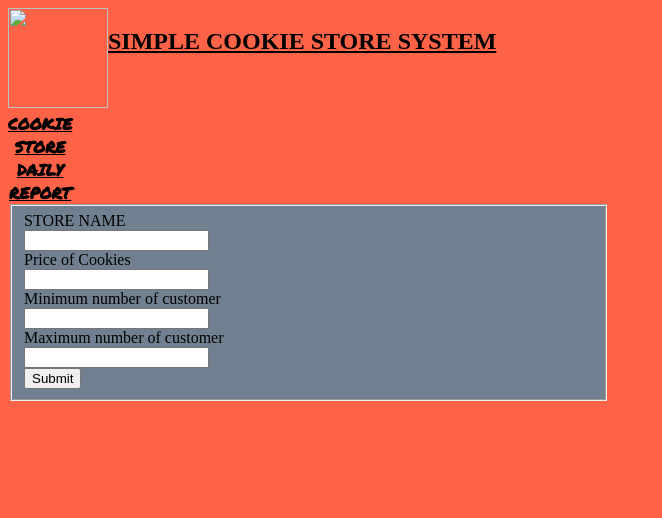
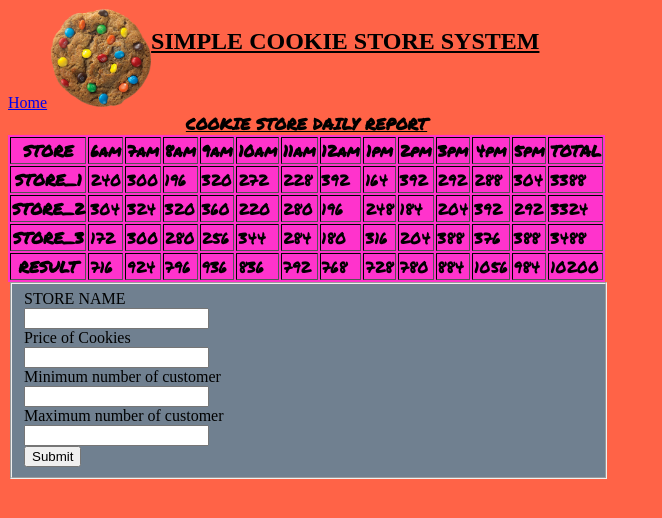
Before and after one commit to ayaleneh/cookie_progress, a plain HTML site: page html/index.html in a window 1280 px wide. Shown: the whole page, without its empty margins (0-662 px from the left). Drawn offline with Linux system fonts and the light colour scheme; files that its build step writes are made by us from their sources.

Commit message:
adding file to new branch

```diff
--- a/css/link2.1.css
+++ b/css/link2.1.css
@@ -1,5 +1,5 @@
 .whole{
-  background-image: url("an.jpg");
+  background-image: url("../img/an.jpg");
   align-content: center;
   text-indent: 1.5%;
   color: white
--- /dev/null
+++ b/css/main.css
@@ -0,0 +1,36 @@
+body{
+  background-color: tomato
+}
+#image1{
+  width: 100px;
+  height: 100px;
+}
+h2{
+  float: right;
+}
+#section1{
+  display: inline-block;
+}
+table{
+  border: 10px black;
+  font-family: 'Permanent Marker', cursive;
+}
+tbody tr:nth-child(odd) {
+  background-color: #ff33cc;
+}
+
+tbody tr:nth-child(even) {
+  background-color: #e495e4;
+}
+
+tbody tr {
+  background-color: cadetblue;
+}
+
+table {
+  background-color: #ff33cc;
+}
+#field{
+  background-color: slategrey;
+  width: 45%
+}
--- a/html/index.html
+++ b/html/index.html
@@ -5,12 +5,13 @@
   <meta http-equiv="X-UA-Compatible" content="IE=edge">
   <title>Page Title</title>
   <meta name="viewport" content="width=device-width, initial-scale=1">
-  <link rel="stylesheet" type="text/css" media="screen" href="main.css" />
+  <link rel="stylesheet" type="text/css" media="screen" href="../css/main.css" />
   <link href="https://fonts.googleapis.com/css?family=Permanent+Marker" rel="stylesheet">
 </head>
 <body id="bbody">
+    <a href="../index2.html">Home</a>
   <div id="section1">
-  <img id="image1" src="cookie.png"/>
+  <img id="image1" src="../img/cookie.png"/>
   <h2  style="text-decoration: underline">SIMPLE COOKIE STORE SYSTEM</h2>
 </div>
   <table id="table1" border="6" >
@@ -30,5 +31,5 @@
         </form>
   </fieldset>
 </body>
-<script src="main.js"></script>
+<script src="../js/main.js"></script>
 </html>
--- /dev/null
+++ b/js/main.js
@@ -0,0 +1,111 @@
+'use strict'
+//let body=document.getElementById('bbody')//bbody id an id for the body tag
+let table=document.getElementById('table1')//id for the table in html
+let c_form=document.getElementById('cookie_form')
+
+let store=[]
+
+let hours = ['6am', '7am', '8am', '9am', '10am', '11am','12am','1pm','2pm','3pm','4pm','5pm','TOTAL']
+let number_of_cookie_per_customer=4
+
+let cookie_store = function(name,price, min_number, max_number) {
+  this.name = name
+  this.price=price
+  this.number_of_cookie_per_customer =number_of_cookie_per_customer
+  this.min_number = min_number
+  this.max_number=max_number
+  this.arrayhour=[]
+}
+
+cookie_store.prototype.no_of_customer_per_hour = function() {
+  let randomNumber = Math.ceil(Math.random() * (this.max_number - this.min_number) + this.min_number)
+  let number=randomNumber*this.number_of_cookie_per_customer
+  return number
+}
+
+
+let store1=new cookie_store("STORE_1",20,40,100)
+let store2=new cookie_store("STORE_2",22,40,100)
+let store3=new cookie_store("STORE_3",24,40,100)
+
+
+store.push(store1,store2,store3)
+
+let elHeader = document.createElement('tr')
+table.appendChild(elHeader)
+let elTh = document.createElement('th')
+elHeader.appendChild(elTh)
+elTh.innerText = 'STORE'
+for(let i = 0; i < hours.length; i++) {
+  let elTh = document.createElement('th')
+  elHeader.appendChild(elTh)
+  elTh.innerText = hours[i]
+}
+
+cookie_store.prototype.jenerator=function(){
+
+  console.log("the debbuger is right here")
+  let row=document.createElement('tr')
+  table.appendChild(row)
+  let head_data=document.createElement('th')
+  row.appendChild(head_data)
+  head_data.innerText=this.name
+  let sum=0
+  let assign=0
+  for(let i=0;i<hours.length;i++){
+    let row_data=document.createElement('td')
+    row.appendChild(row_data)
+
+    if(i<hours.length-1){
+      assign=row_data.innerText=this.no_of_customer_per_hour()
+      this.arrayhour.push(assign)
+      sum=sum+assign
+    }
+    else{
+      row_data.innerText=sum
+      this.arrayhour.push(sum)
+    }
+  }
+
+}
+
+for(let j=0;j<store.length;j++){
+  store[j].jenerator()
+}
+
+let footer=function(){
+  let f_row=document.createElement('tr')
+  let f_head=document.createElement('th')
+  f_row.appendChild(f_head)
+  f_head.innerText="RESULT"
+  for(let x=0;x<hours.length;x++){
+    let counter=0
+    for(let y=0;y<store.length;y++){
+      counter=counter+store[y].arrayhour[x]
+    }
+    console.log(counter)
+    table.appendChild(f_row)
+    let f_data=document.createElement('td')
+    f_row.appendChild(f_data)
+    f_data.innerText=counter
+  }
+}
+footer()
+
+let store_name=c_form.nameofstore
+let c_price=c_form.price
+let c_min=c_form.mincustomer
+let c_max=c_form.maxcustomer
+c_form.addEventListener('submit',function(event){
+  event.preventDefault()
+  table.removeChild(table.lastChild)
+  let number1=parseInt(c_price.value)
+  console.log(number1)
+  let number2=parseInt(c_min.value)
+  let number3=parseInt(c_max.value)
+  let new_row=new cookie_store(store_name.value,number1,number2,number3)
+
+  new_row.jenerator()
+  store.push(new_row)
+  footer()
+})
```
Also changed, not shown: html/link1.html (+4 -3 lines), html/link2.html (+4 -3 lines), img/cookie.png (added).
